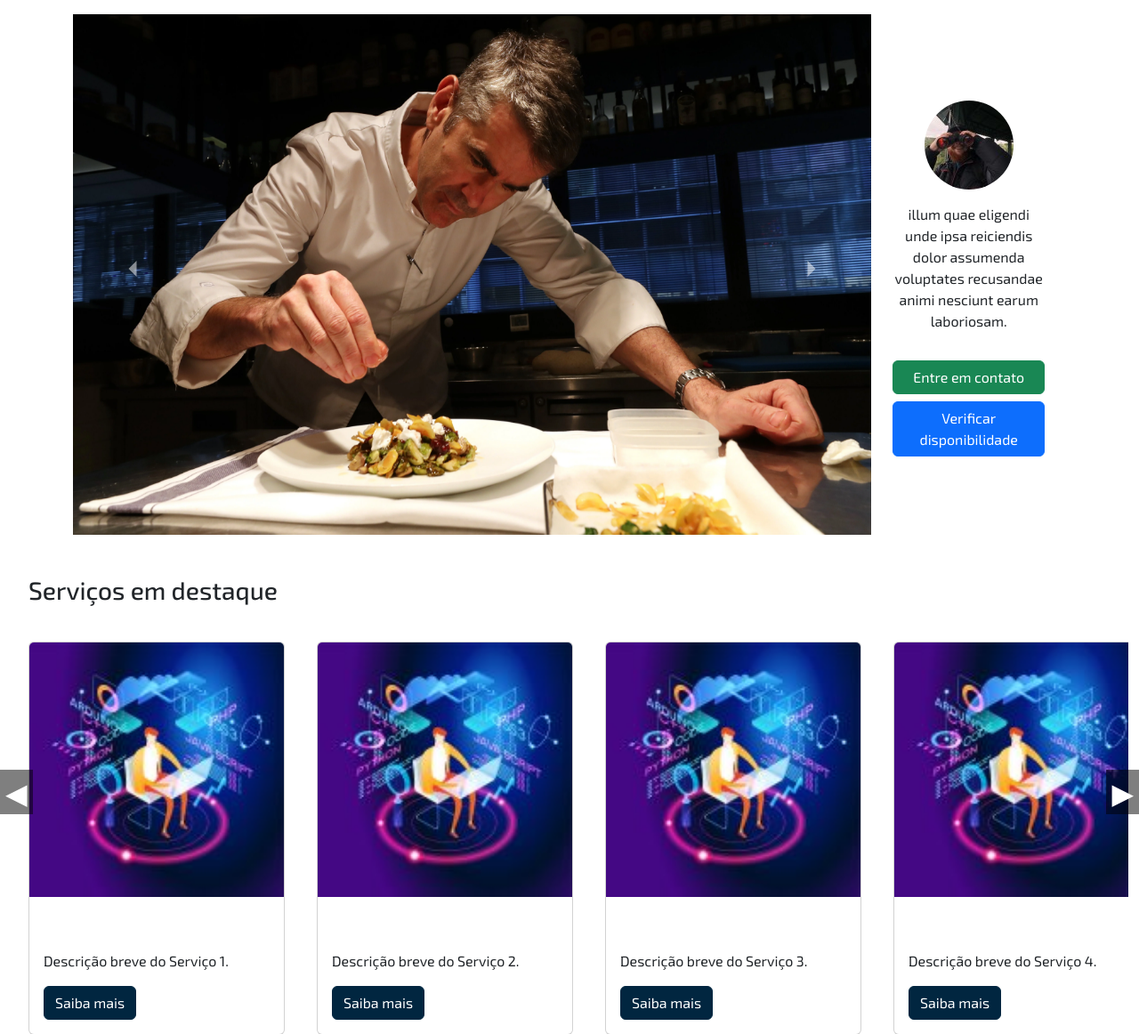
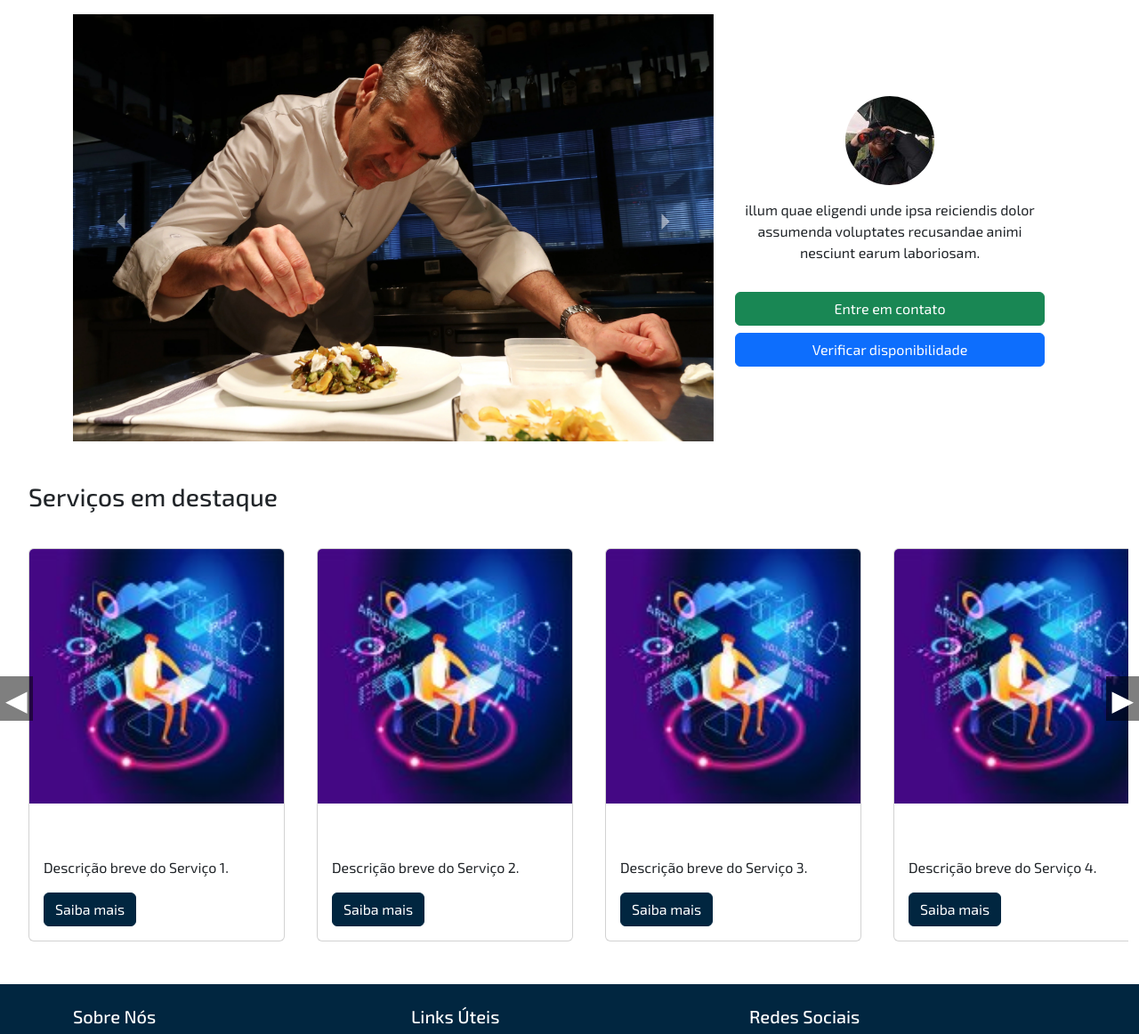
Before and after one commit to projAxey/AxeySenai, a PHP site: page /paginas/cliente/telaAnuncio.php in a window 1280 px wide. Shown: the part 46-1208 px from the top of the page at 89% size. Run offline with PHP 8.4, Linux system fonts and the light colour scheme.

Commit message:
ajustes finos

```diff
--- a/assets/css/style.css
+++ b/assets/css/style.css
@@ -257,7 +257,10 @@
 
    ****************************************************************************************************************************
 */
-
+.imgPrestadorAnuncio{
+  width: 100%;
+  height: 100%;
+}
 .fundoTelaaa {
   background-color: #f8f9fa;
 }
@@ -276,6 +279,12 @@
   margin-top: 50px;
 }
 
+.carousel-img {
+  height: 30rem;
+  width: 45rem; /* Ajuste a altura conforme necessário */
+  object-fit: cover;
+}
+
 @media (max-width: 768px) {
   .anuncipo .container {
       flex-direction: column;
@@ -286,9 +295,10 @@
       margin-top: 20px;
   } */
 
-  .carousel-inner img {
-      width: 10%;
-      /* height: auto; */
+  .carousel-img {
+    height: 100%;
+    width: 100%; /* Ajuste a altura conforme necessário */
+    object-fit: cover;
   }
 }
 .carousel-control-prev,
--- a/padroes/nav.php
+++ b/padroes/nav.php
@@ -16,9 +16,7 @@
         .dropdown-menu.show {
             display: block;
         }
-        .iconeUsuario {
-            position: relative;
-        }
+
     </style>
 </head>
 <body>
@@ -45,6 +43,7 @@
                         <i class="fa-solid fa-user"></i>
                         <div id="userDropdown" class="dropdown-menu dropMenuNav mt-2">
                             <a class="dropdown-item" href="/projAxeySenai/paginas/prestador/TelaPerfilPrestador.php">Perfil</a>
+                            <a class="dropdown-item" href="/projAxeySenai/paginas/adm/admin.php">Administração</a>
                             <a class="dropdown-item" href="/projAxeySenai/paginas/geral/planos.php">Planos</a>
                             <a class="dropdown-item" href="/projAxeySenai/registro/login.php">Sair</a>
                         </div>
--- a/paginas/cliente/telaAnuncio.php
+++ b/paginas/cliente/telaAnuncio.php
@@ -8,7 +8,7 @@ include '../../padroes/head.php';
     <div class="py-3">
         <div class="main container d-flex flex-column flex-md-row">
             <div id="separa-divs">
-                <div id="carouselExampleAutoplaying" class="carousel slide teste" data-bs-ride="carousel">
+                <div id="carouselExampleAutoplaying" class="carousel slide" data-bs-ride="carousel">
                     <div class="carousel-inner">
                         <?php
                         $carousel_images = [
@@ -19,7 +19,7 @@ include '../../padroes/head.php';
                         foreach ($carousel_images as $index => $image):
                         ?>
                             <div class="carousel-item <?= $index === 0 ? 'active' : '' ?>">
-                            <img src="<?= $image ?>" class="d-block w-100" alt="...">
+                                <img src="<?= $image ?>" class="carousel-img" alt="...">
                             </div>
                         <?php endforeach; ?>
                     </div>
@@ -35,8 +35,8 @@ include '../../padroes/head.php';
             </div>
 
             <div class="main-group-func container flex-wrap object-fit d-flex align-self-center">
-                <div class="icon img-fluid container altera-img d-flex justify-content-center mt-3 mb-3">
-                    <img src="../../assets/imgs/ruivo.png" alt="" class="rounded-circle teste">
+                <div class="container d-flex justify-content-center mt-3 mb-3 imgPrestadorAnuncio">
+                    <img src="../../assets/imgs/ruivo.png" alt="" class="rounded-circle">
                 </div>
                 <div class="legenda container text-center mb-3">
                     <p>illum quae eligendi unde ipsa reiciendis dolor assumenda voluptates recusandae animi nesciunt earum laboriosam.</p>
@@ -96,4 +96,5 @@ include '../../padroes/head.php';
         }
     </script>
 </body>
+
 </html>
```
Lines whose indentation alone changed are shown as unchanged.
